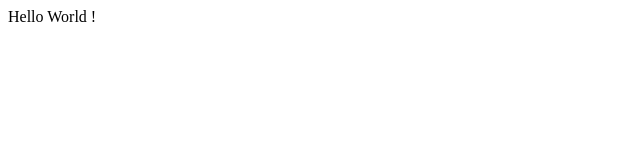
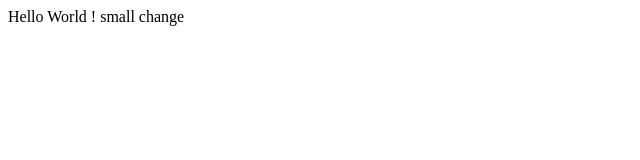
Before and after one commit to mshalodi-tc/github-actions-test, a plain HTML site: page index.html in a window 1280 px wide. Shown: the whole page, without its empty margins (0-640 px from the left). Drawn offline with Linux system fonts and the light colour scheme.

Commit message:
added small change to test github workflow job

```diff
--- a/index.html
+++ b/index.html
@@ -8,5 +8,6 @@
 </head>
 <body>
     Hello World !
+    small change
 </body>
 </html>
```
